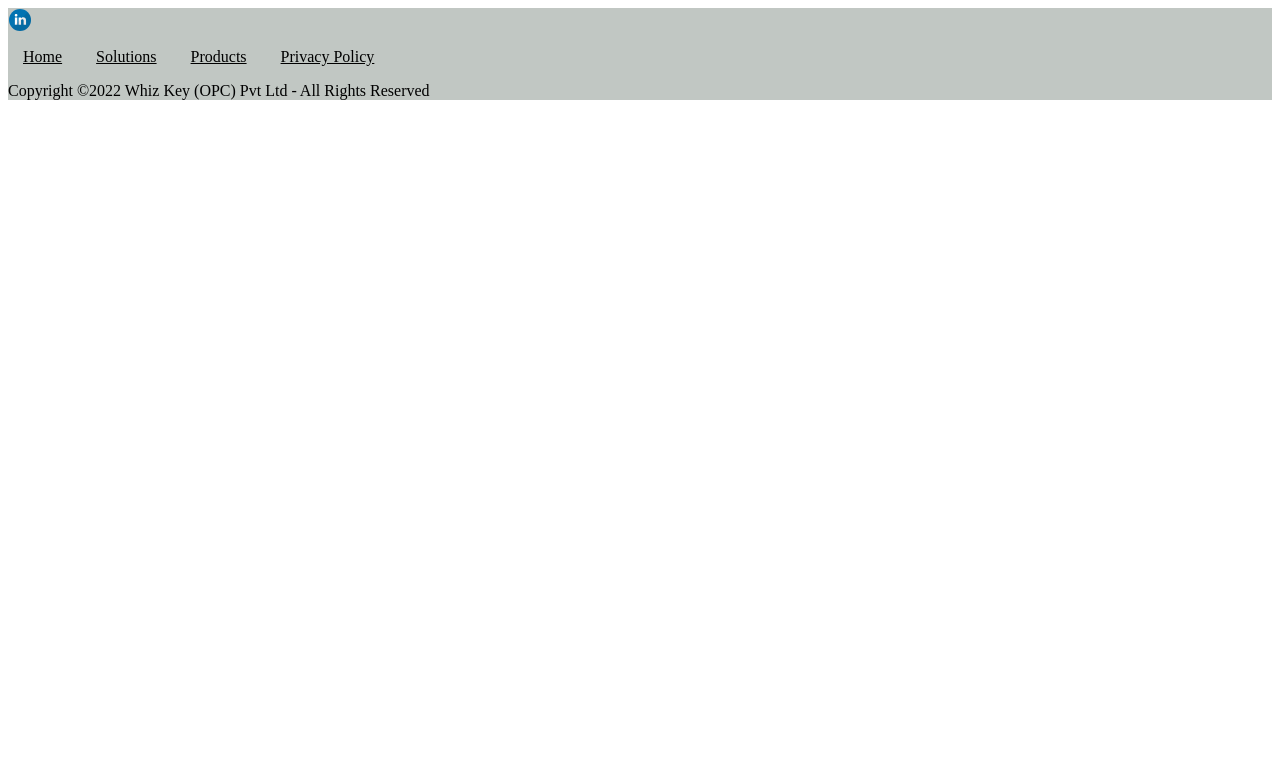
After one commit to anshul-wali/Whizkey, a PHP site: page /footer1.php in a window 1280 px wide. The commit adds this page. Shown: the top 783 px of the page. Run offline with PHP 8.4, Linux system fonts and the light colour scheme.

Commit message:
footer added

```diff
--- a/contact.php
+++ b/contact.php
@@ -46,7 +46,6 @@
         </div>
         <img src="Images/review.jpg" class="image" alt="Responsive image"  >
     </div>
-    <?php include_once('footer.php')?>
 <!-- <h4>form for drop a line</h4> -->
     <div class="modal" id="myModal">
         <div class="modal-content">
@@ -91,7 +90,7 @@ window.onclick = function(event) {
   }
 }
 </script>
-<?php include_once('footer.php')?>
+<?php include_once('footer1.php')?>
 </body>
 </html>
 
--- a/footer.php
+++ b/footer.php
@@ -17,8 +17,6 @@
       <div class="container">
         <div class="row justify-content-center">
           <div class="col-md-12 text-center">
-
-            <a href="#" data-toggle="tooltip" data-placement="top" title="Linkedin";"><img src="./Images/linkedin.svg" alt=""></a></li>
 
             <div class="menu">
               <p><a href="index.php">Home</a></p>
--- /dev/null
+++ b/footer1.css
@@ -0,0 +1,10 @@
+.menu a{
+    margin: 15px;
+    color: black;
+
+}
+
+.footer{
+ background-color: #c1c7c3;
+
+}
--- /dev/null
+++ b/footer1.php
@@ -0,0 +1,37 @@
+<!DOCTYPE php>
+<html lang="en">
+<head>
+    <meta charset="UTF-8">
+    <meta http-equiv="X-UA-Compatible" content="IE=edge">
+    <meta name="viewport" content="width=device-width, initial-scale=1.0">
+    <link rel="stylesheet" href="footer1.css">
+    <title>Document</title>
+</head>
+<body>
+    <Footer class="footer">
+        <div class="container">
+            <div class="row justify-content-center">
+                <div class="col-md-12 text-center">
+                    <a href="#" data-toggle="tooltip" data-placement="top" title="Linkedin";"><img src="./Images/linkedin.svg" alt=""></a></li>
+
+                        <div class="menu">
+                            <p>
+                                <a href="index.php">Home</a>
+                                <a href="solution.php">Solutions</a>
+                                <a href="product.php">Products</a>
+                                <a href="privacy.php">Privacy Policy</a>
+                            </p>
+                        </div>
+                </div>
+            </div>
+            <div class="row mt-5">
+                <div class="col-md-12 text-center">
+                    <p class="copyright">
+                        Copyright &copy;<script>document.write(new Date().getFullYear());</script> Whiz Key (OPC) Pvt Ltd - All Rights Reserved
+                    </p>
+                </div>
+            </div>
+        </div>
+    </Footer>
+</body>
+</html>
--- a/index.php
+++ b/index.php
@@ -162,7 +162,7 @@
   <img src="./Images/logo.jpg" alt="">
 </div>
 </section>
-<?php include_once('footer.php')?>
+<?php include_once('footer1.php')?>
 <!--
 <footer class="footer">
 <div class="container">
--- a/privacy.php
+++ b/privacy.php
@@ -17,6 +17,6 @@
     <div class="center">
         <h5 class="text">Privacy Policy coming soon</h5>
     </div >
-    <?php include_once('footer.php')?>
+    <?php include_once('footer1.php')?>
 </body>
 </html>
--- a/product.php
+++ b/product.php
@@ -56,6 +56,6 @@
         <a href=""> Read More</a>
     </div>
 </div>
-    <?php include_once('footer.php')?>
+    <?php include_once('footer1.php')?>
 </body>
 </html>
--- a/solution.php
+++ b/solution.php
@@ -93,7 +93,7 @@
     </div>
 
 </div>
-<?php include_once('footer.php') ?>
+<?php include_once('footer1.php') ?>
 <script src="https://cdn.jsdelivr.net/npm/bootstrap@5.1.3/dist/js/bootstrap.bundle.min.js" integrity="sha384-ka7Sk0Gln4gmtz2MlQnikT1wXgYsOg+OMhuP+IlRH9sENBO0LRn5q+8nbTov4+1p" crossorigin="anonymous"></script>
 </body>
 </html>
```
